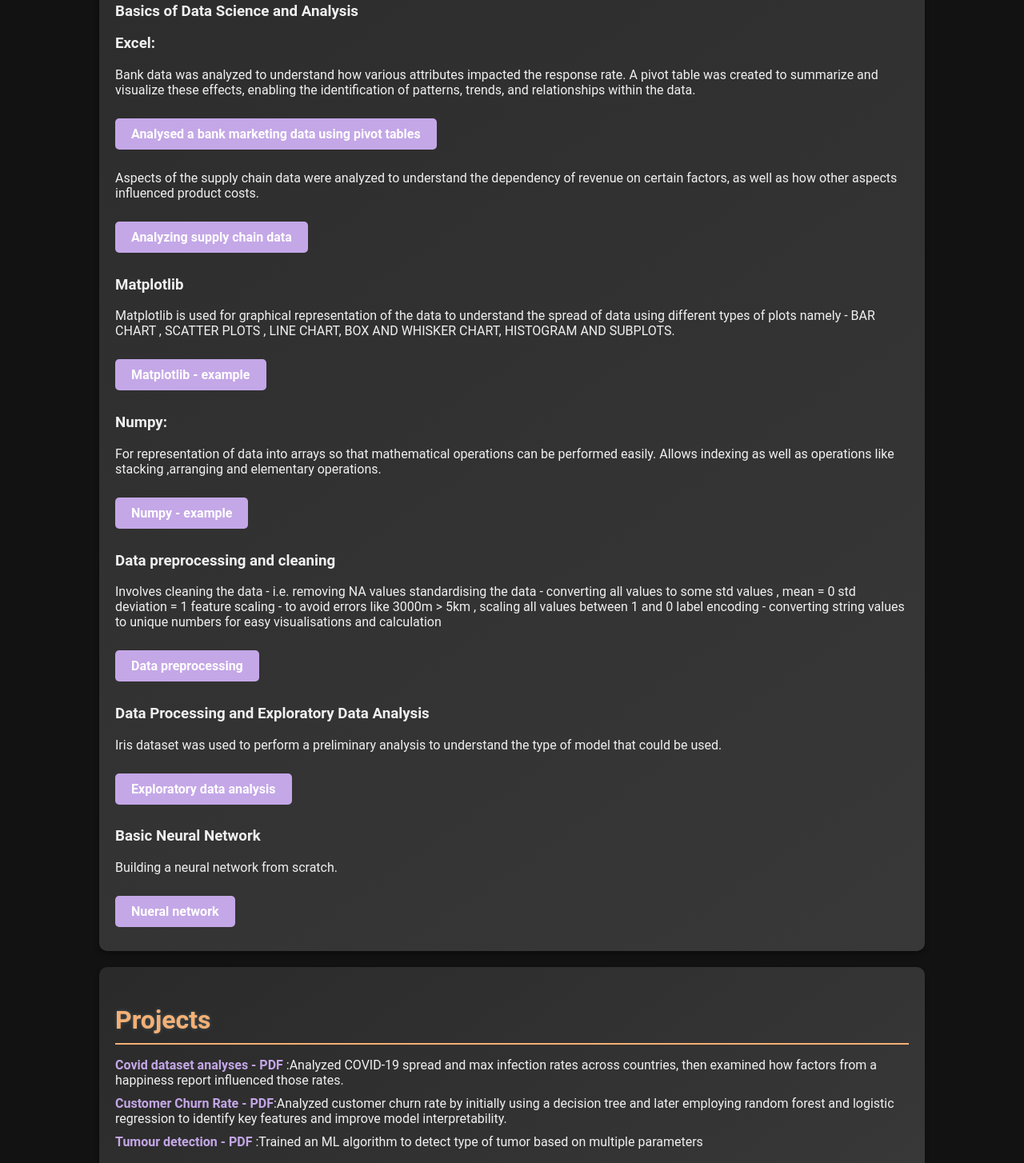
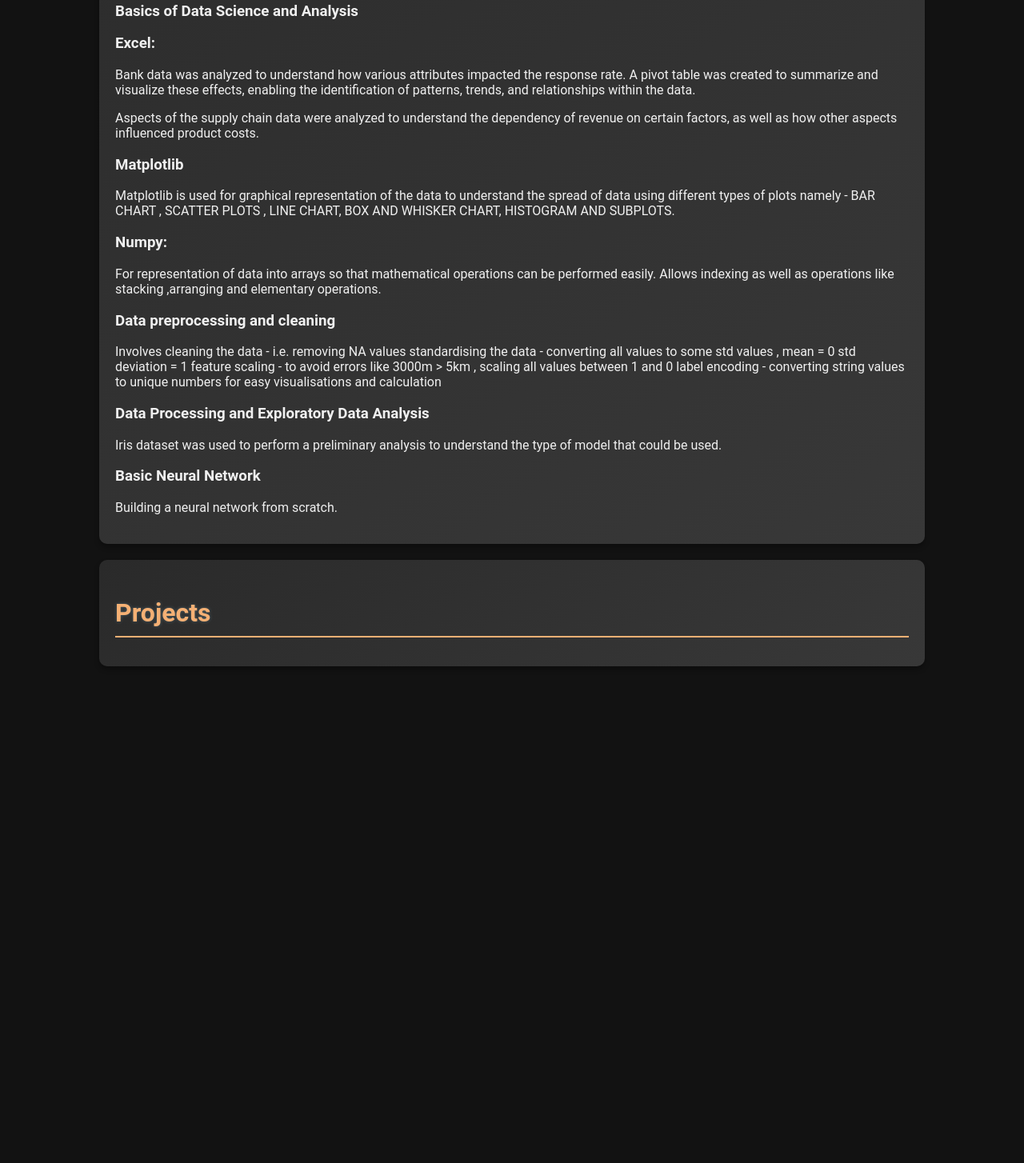
Before and after one commit to nishka-bhojwani/website-portfolio, a plain HTML site: page index.html in a window 1280 px wide. Shown: the part 866-2320 px from the top of the page at 80% size. After the commit the page ends 1739 px from the top, so only its background shows below. Drawn offline with Linux system fonts and the light colour scheme.

Commit message:
update html

```diff
--- a/index.html
+++ b/index.html
@@ -39,13 +39,11 @@
                         <p>Bank data was analyzed to understand how various attributes impacted the response rate.
                              A pivot table was created to summarize and visualize these effects,
                              enabling the identification of patterns, trends, and relationships within the data.                        </p>
-                        <a href="c:\Users\NISHAKA\Downloads\bank marketing analysis.xlsx" class="button">Analysed a bank marketing data using pivot tables </a>
                         <div> </div>
                         <p>
                             Aspects of the supply chain data were analyzed to understand the dependency of revenue on certain factors,
                             as well as how other aspects influenced product costs.
                         </p>
-                        <a href="c:\Users\NISHAKA\Downloads\supply_chain_data_analysed.xlsx" class="button">Analyzing supply chain data </a>
 
                 </div>
 
@@ -54,7 +52,6 @@
                         <p>Matplotlib is used for graphical representation of the data to understand the spread of data using different types of plots
                             namely - BAR CHART , SCATTER PLOTS , LINE CHART, BOX AND WHISKER CHART, HISTOGRAM AND SUBPLOTS.
                         </p>
-                        <a href="c:\Users\NISHAKA\Downloads\data sceince portfolio\matplotlib.html" class="button">Matplotlib - example</a>
                 </div>
                 <div class="portfolio-item">
                     <h3>Numpy:</h3>
@@ -62,7 +59,6 @@
                         For representation of data into arrays so that mathematical operations can be performed easily.
                         Allows indexing as well as operations like stacking ,arranging and elementary operations.
                     </p>
-                    <a href="c:\Users\NISHAKA\Downloads\website-portfolio\NUMPY.html" class="button">Numpy - example</a>
                 </div>
                 <div class="portfolio-item">
                     <h3>Data preprocessing and cleaning</h3>
@@ -72,7 +68,6 @@
                         feature scaling - to avoid errors like 3000m > 5km , scaling all values between 1 and 0
                         label encoding - converting string values to unique numbers for easy visualisations and calculation
                     </p>
-                    <a href="c:\Users\NISHAKA\Downloads\website-portfolio\Data Preprocessing.html" class="button">Data preprocessing</a>
                 </div>
 
                     </ul>
@@ -83,22 +78,17 @@
                     <p>
                         Iris dataset was used to perform a preliminary analysis to understand the type of model that could be used.
                     </p>
-                    <a href="c:\Users\NISHAKA\Downloads\website-portfolio\EDA.html" class="button">Exploratory data analysis</a>
                 </div>
 
                 <div class="portfolio-item">
                     <h3>Basic Neural Network</h3>
                     <p>Building a neural network from scratch.</p>
-                    <a href="c:\Users\NISHAKA\Downloads\website-portfolio\Neural Network using NumPy.html" class="button">Nueral network</a>
                 </div>
             </section>
 
             <section class="projects">
                 <h2>Projects</h2>
                 <ul>
-                    <li><a href="c:\Users\NISHAKA\Downloads\website-portfolio\Covid_analysis.pdf">Covid dataset analyses - PDF </a> :Analyzed COVID-19 spread and max infection rates across countries, then examined how factors from a happiness report influenced those rates.</li>
-                    <li><a href="c:\Users\NISHAKA\Downloads\website-portfolio\Customer churn rate analysis ae0a25968984484382dfe00c72d37b9c.pdf">Customer Churn Rate - PDF</a>:Analyzed customer churn rate by initially using a decision tree and later employing random forest and logistic regression to identify key features and improve model interpretability.</li>
-                    <li><a href="c:\Users\NISHAKA\Downloads\website-portfolio\tumor_detection.pdf">Tumour detection - PDF </a>:Trained an ML algorithm to detect type of tumor based on multiple parameters  </li>
                 </ul>
             </section>
         </main>
```
